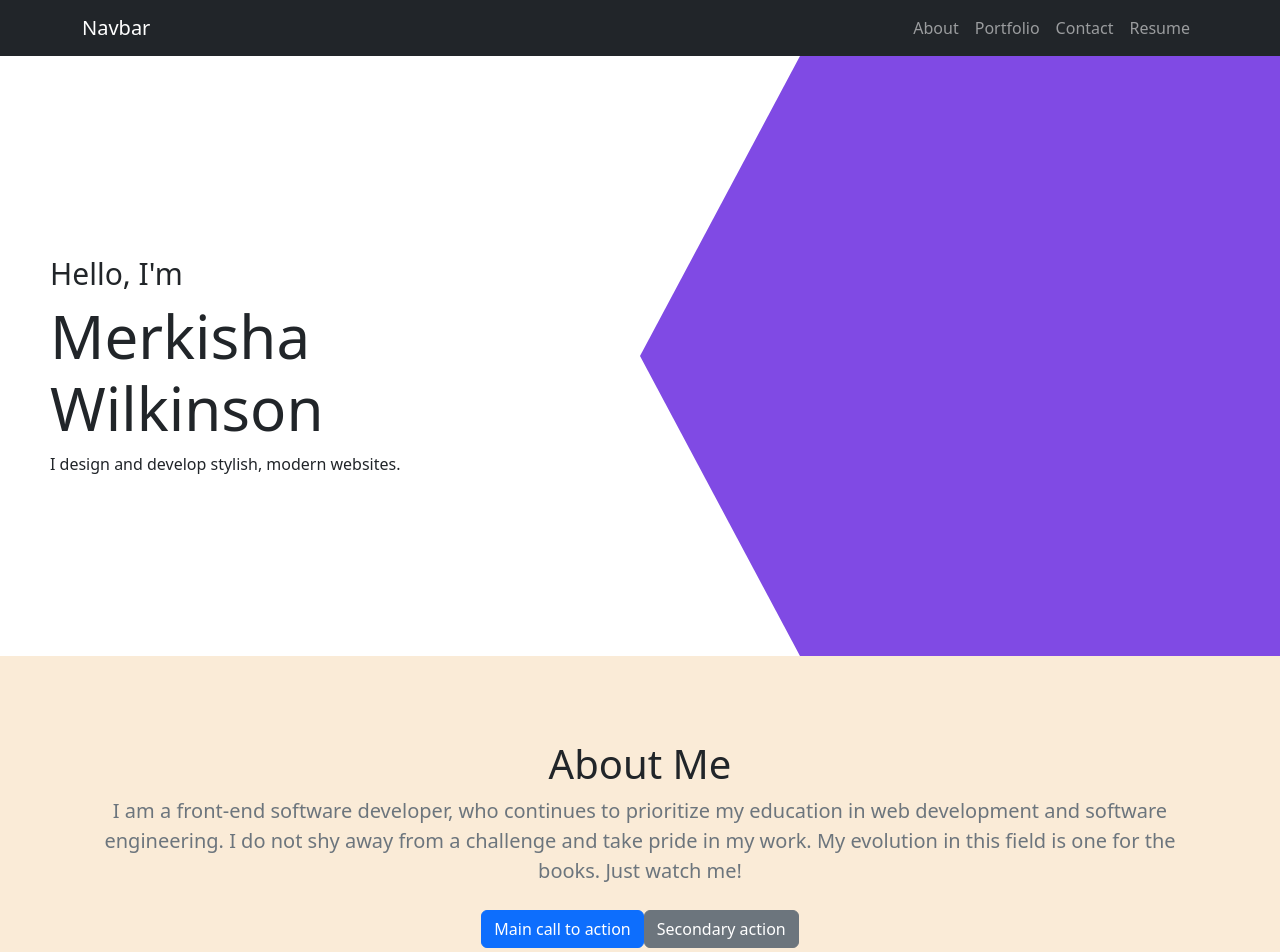
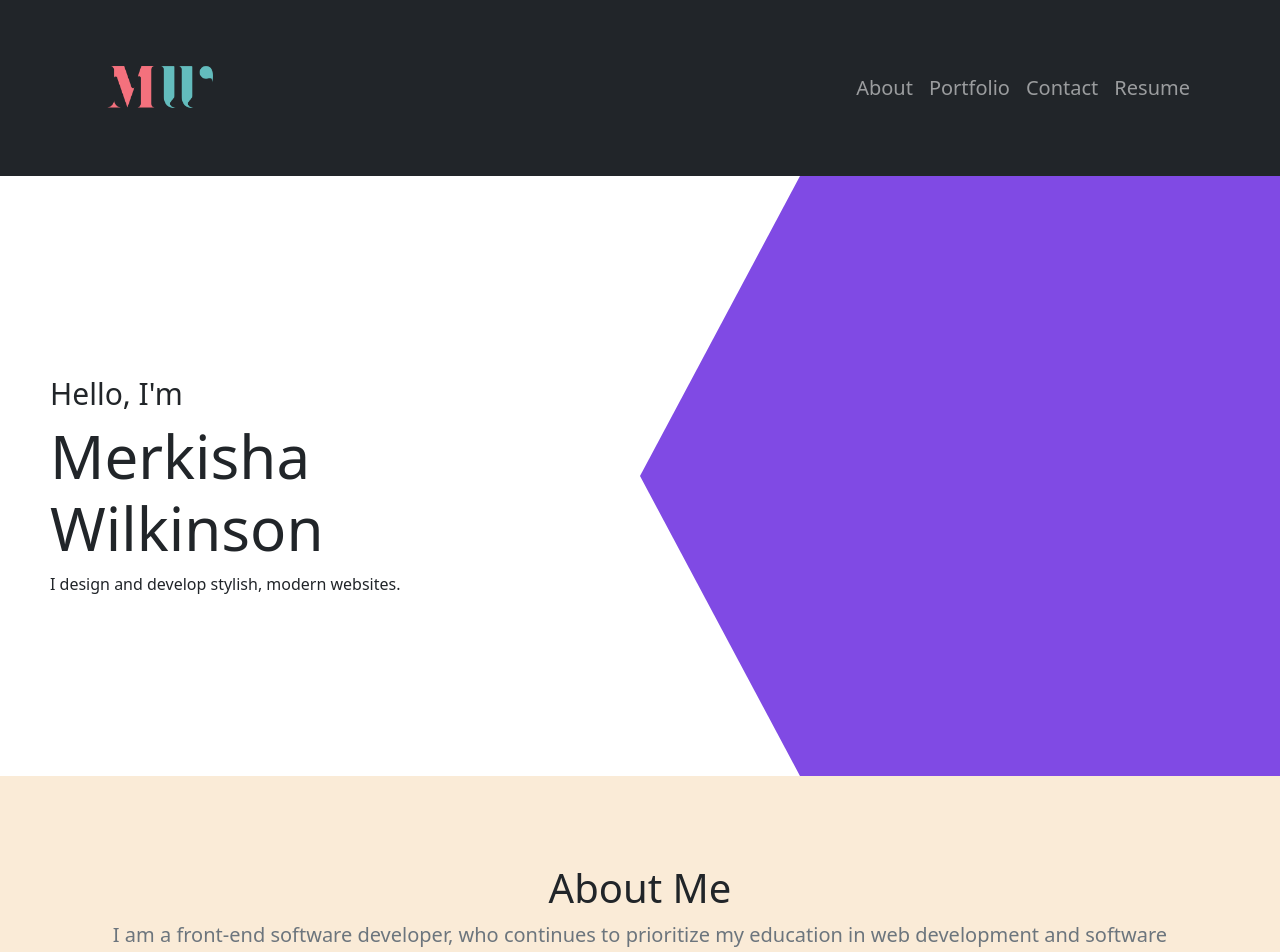
Before and after one commit to mwilk94/Portfolio, a React (Create React App) app in the folder client/: page / in a window 1280 px wide. Shown: the top 952 px of the page. Built offline with nearby package versions, Linux system fonts and the light colour scheme.

Commit message:
navbar process cont.

```diff
--- a/client/src/component/about/About.jsx
+++ b/client/src/component/about/About.jsx
@@ -9,8 +9,8 @@ export default function About() {
             <h1 className="fw-light">About Me</h1>
             <p className="lead text-muted">I am a front-end software developer, who continues to prioritize my education in web development and software engineering. I do not shy away from a challenge and take pride in my work. My evolution in this field is one for the books. Just watch me! </p>
             <p>
-              <a href="/" className="btn btn-primary my-2">Main call to action</a>
-              <a href="/" className="btn btn-secondary my-2">Secondary action</a>
+              <a href="/Portfolio" className="btn btn-primary mb-2">View Portfolio</a>
+              <a href="/Contact" className="btn btn-secondary mb-2">Contact Me</a>
             </p>
           </div>
         </section>
--- a/client/src/component/navbar/Navbar.css
+++ b/client/src/component/navbar/Navbar.css
@@ -0,0 +1,3 @@
+.nav-links{
+  font-size: 20px;
+}
--- a/client/src/component/navbar/Navbar.jsx
+++ b/client/src/component/navbar/Navbar.jsx
@@ -2,13 +2,17 @@ import React from 'react';
 import Container from 'react-bootstrap/Container';
 import Nav from 'react-bootstrap/Nav';
 import Navbar from 'react-bootstrap/Navbar';
+import Logo from '../image/logo.png';
+import "./Navbar.css";
 
 const NavbarEl = () => {
   return (
     <div>
       <Navbar bg="dark" variant="dark" sticky="top">
         <Container>
-          <Navbar.Brand href="/">Navbar</Navbar.Brand>
+          <Navbar.Brand href="/">
+            <img src={Logo} alt="" width='150' height='150'/>
+          </Navbar.Brand>
           <Nav className="nav-links">
             <Nav.Link href="/About">About</Nav.Link>
             <Nav.Link href="/Portfolio">Portfolio</Nav.Link>
```
